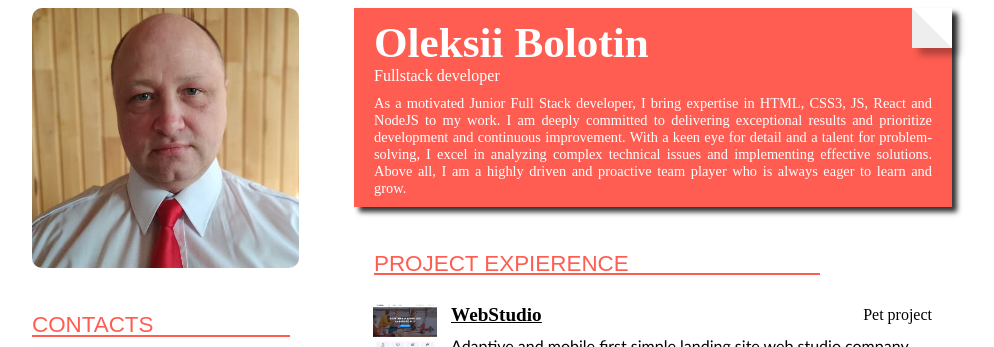
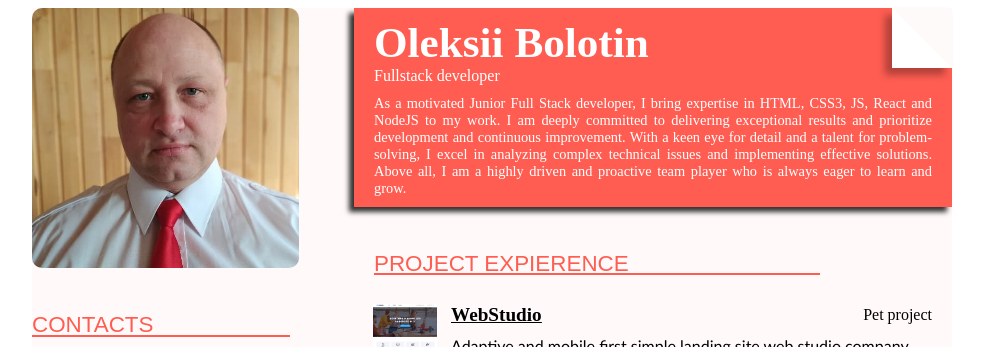
Before and after one commit to BolotinAlexey/resume_elektryk, a plain HTML site: page index.html in a window 1280 px wide. Shown: the top 347 px of the page, without its empty margins (148-1142 px from the left). Drawn offline with Linux system fonts and the light colour scheme; a web font is replaced by a local one.

Commit message:
feat: add shadow effect & dog ear effect for introduce

```diff
--- a/style.css
+++ b/style.css
@@ -2,6 +2,7 @@
   --main-color: #000;
   --accent-color: #ff5d52;
   --second-color: #fff;
+  --accent-rgb: 255, 93, 82;
 }
 
 * {
@@ -78,6 +79,7 @@ a {
 
 .main {
   display: flex;
+  background-color: rgba(var(--accent-rgb), 0.03);
   /* flex-direction: column; */
 }
 
@@ -162,9 +164,9 @@ a {
   color: var(--second-color);
   background-color: var(--accent-color);
   position: relative;
-  -webkit-box-shadow: 5px 5px 5px rgba(0, 0, 0, 0.8);
-  -moz-box-shadow: 5px 5px 5px rgba(0, 0, 0, 0.8);
-  box-shadow: 5px 5px 5px rgba(0, 0, 0, 0.8);
+  -webkit-box-shadow: -5px 5px 5px rgba(0, 0, 0, 0.8);
+  -moz-box-shadow: -5px 5px 5px rgba(0, 0, 0, 0.8);
+  box-shadow: -5px 5px 5px rgba(0, 0, 0, 0.8);
 }
 
 .introduce:before {
@@ -174,11 +176,13 @@ a {
   right: 0;
   width: 0px;
   height: 0px;
-  border-bottom: 40px solid #eee;
-  border-right: 40px solid; /*Set to background color, not transparent!*/
-  -webkit-box-shadow: 7px 7px 7px rgba(0, 0, 0, 0.3);
-  -moz-box-shadow: 7px 7px 7px rgba(0, 0, 0, 0.3);
-  box-shadow: 7px 7px 7px rgba(0, 0, 0, 0.3);
+  border-top: 30px solid rgb(255, 250, 250);
+  border-right: 30px solid rgb(255, 250, 250);
+  border-bottom: 30px solid;
+  border-left: 30px solid; /*Set to background color, not transparent!*/
+  -webkit-box-shadow: -7px 7px 7px rgba(0, 0, 0, 0.3);
+  -moz-box-shadow: -7px 7px 7px rgba(0, 0, 0, 0.3);
+  box-shadow: -7px 7px 7px rgba(0, 0, 0, 0.3);
 }
 
 .introduce > h2 {
```
